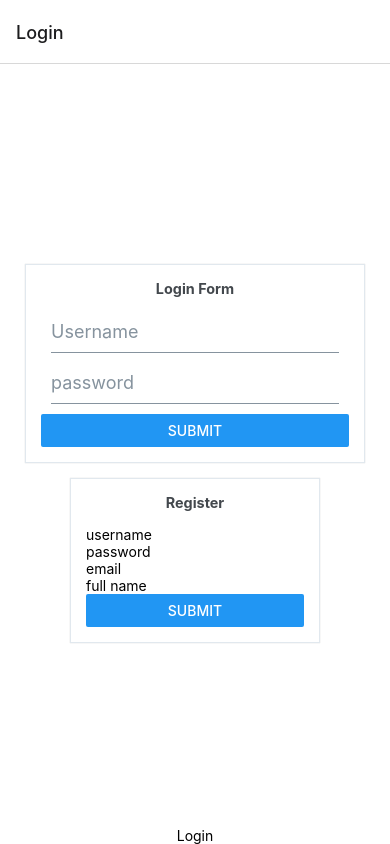
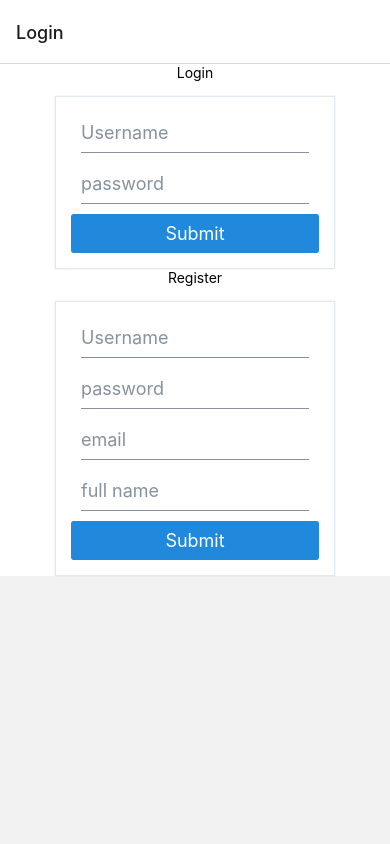
Before and after one commit to kurjaakoodia/wpms-example, a React Native app: screen /Home in a window 390 px wide. Built offline with nearby package versions, Linux system fonts and the light colour scheme; no server answers.

Commit message:
comp-lib kaikki valmiina

```diff
--- a/components/ListItem.js
+++ b/components/ListItem.js
@@ -1,28 +1,41 @@
-import {Image, TouchableOpacity} from 'react-native';
+import {View, TouchableOpacity} from 'react-native';
 import PropTypes from 'prop-types';
 import {mediaUrl} from '../utils/app-config';
 import {ListItem as RNEListItem, Avatar, Button} from '@rneui/themed';
 
 const ListItem = ({singleMedia, navigation}) => {
   return (
-    <TouchableOpacity
-      onPress={() => {
-        console.log('touched!', singleMedia.title);
-        navigation.navigate('Single', singleMedia);
-      }}
-    >
-      <RNEListItem>
-        <Avatar
-          size="large"
-          source={{uri: mediaUrl + singleMedia.thumbnails.w160}}
-        ></Avatar>
+    <TouchableOpacity>
+      <RNEListItem
+        bottomDivider
+        containerStyle={{
+          flexDirection: 'row',
+          alignItems: 'center',
+          justifyContent: 'space-between',
+        }}
+      >
+        <View style={{flex: 1, flexDirection: 'row', alignItems: 'center'}}>
+          <Avatar
+            size={100}
+            source={{uri: mediaUrl + singleMedia.thumbnails.w160}}
+          />
+          <View style={{flex: 1, marginLeft: 10}}>
+            <RNEListItem.Title style={{flex: 1}}>
+              {singleMedia.title}
+            </RNEListItem.Title>
+            <RNEListItem.Subtitle style={{flex: 1}}>
+              {singleMedia.description}
+            </RNEListItem.Subtitle>
+          </View>
+        </View>
+        <Button
+          title="View"
+          onPress={() => {
+            console.log('touched', singleMedia.title);
+            navigation.navigate('Single', singleMedia);
+          }}
+        />
       </RNEListItem>
-      <Image style={{width: 100, height: 100}} />
-      <RNEListItem.Title>{singleMedia.title}</RNEListItem.Title>
-      <RNEListItem.Subtitle>{singleMedia.description}</RNEListItem.Subtitle>
-      <RNEListItem.ButtonGroup>
-        <Button size="sm">View</Button>
-      </RNEListItem.ButtonGroup>
     </TouchableOpacity>
   );
 };
--- a/components/LoginForm.js
+++ b/components/LoginForm.js
@@ -1,11 +1,10 @@
-import {Text, Button} from 'react-native';
 import React, {useContext} from 'react';
 import {useForm} from 'react-hook-form';
 import {Controller} from 'react-hook-form';
 import {useAuthentication} from './hooks/apiHooks';
 import AsyncStorage from '@react-native-async-storage/async-storage';
 import {MainContext} from '../contexts/MainContext';
-import {Card, Input} from '@rneui/base';
+import {Card, Input, Button, Text} from '@rneui/themed';
 
 const LoginForm = () => {
   const {postLogin} = useAuthentication();
@@ -26,20 +25,16 @@ const LoginForm = () => {
     try {
       const loginResponse = await postLogin(loginData);
       console.log('login response', loginResponse);
-      // TODO: fix dofetch() to display errors from API (e.g. when bad user/pw)
-      // use loginResponse.user for storing token & userdata
       await AsyncStorage.setItem('userToken', loginResponse.token);
       setIsLoggedIn(true);
       setUser(loginResponse.user);
     } catch (error) {
       console.error(error);
-      // TODO: notify user about failed login?
     }
   };
 
   return (
-    <Card>
-      <Card.Title>Login Form</Card.Title>
+    <Card containerStyle={{width: 280}}>
       <Controller
         control={control}
         rules={{
@@ -74,7 +69,6 @@ const LoginForm = () => {
         )}
         name="password"
       />
-
       <Button title="Submit" onPress={handleSubmit(logIn)} />
     </Card>
   );
--- a/components/RegisterForm.js
+++ b/components/RegisterForm.js
@@ -1,9 +1,9 @@
-import {View, Text, TextInput, Button} from 'react-native';
+import {Text} from 'react-native';
 import React from 'react';
 import {useForm} from 'react-hook-form';
 import {Controller} from 'react-hook-form';
 import {useUser} from './hooks/apiHooks';
-import { Card } from '@rneui/base';
+import {Card, Input, Button} from '@rneui/themed';
 
 const RegisterForm = () => {
   const {postUser} = useUser();
@@ -11,7 +11,6 @@ const RegisterForm = () => {
     control,
     handleSubmit,
     formState: {errors},
-    reset,
   } = useForm({
     defaultValues: {
       username: '',
@@ -24,24 +23,20 @@ const RegisterForm = () => {
   const register = async (userData) => {
     try {
       await postUser(userData);
-      reset();
     } catch (error) {
       console.error(error);
-      // TODO: Notify user about failed login?
     }
   };
-
   return (
-    <Card>
-      <Card.Title>Register</Card.Title>
+    <Card containerStyle={{width: 280}}>
       <Controller
         control={control}
         rules={{
           required: true,
         }}
         render={({field: {onChange, onBlur, value}}) => (
-          <TextInput
-            placeholder="username"
+          <Input
+            placeholder="Username"
             onBlur={onBlur}
             onChangeText={onChange}
             value={value}
@@ -58,50 +53,48 @@ const RegisterForm = () => {
           maxLength: 100,
         }}
         render={({field: {onChange, onBlur, value}}) => (
-          <TextInput
+          <Input
             placeholder="password"
-            secureTextEntry={true}
+            secureTextEntry
             onBlur={onBlur}
             onChangeText={onChange}
             value={value}
-            autoCapitalize="none"
           />
         )}
         name="password"
       />
+
       <Controller
         control={control}
         rules={{
-          required: true,
+          maxLength: 100,
         }}
         render={({field: {onChange, onBlur, value}}) => (
-          <TextInput
+          <Input
             placeholder="email"
             onBlur={onBlur}
             onChangeText={onChange}
             value={value}
-            autoCapitalize="none"
           />
         )}
         name="email"
       />
+
       <Controller
         control={control}
         rules={{
-          required: true,
+          maxLength: 100,
         }}
         render={({field: {onChange, onBlur, value}}) => (
-          <TextInput
+          <Input
             placeholder="full name"
             onBlur={onBlur}
             onChangeText={onChange}
             value={value}
-            autoCapitalize="none"
           />
         )}
         name="full_name"
       />
-
       <Button title="Submit" onPress={handleSubmit(register)} />
     </Card>
   );
--- a/views/Home.js
+++ b/views/Home.js
@@ -1,29 +1,21 @@
 import React from 'react';
+import {SafeAreaView} from 'react-native';
+import List from '../components/List';
 import {StatusBar} from 'expo-status-bar';
-import {SafeAreaView, Platform, StyleSheet} from 'react-native';
-import List from '../components/List';
 import PropTypes from 'prop-types';
 
 const Home = ({navigation}) => {
   return (
-    <SafeAreaView style={styles.container}>
-      <List navigation={navigation} />
+    <>
+      <SafeAreaView>
+        <List navigation={navigation} />
+      </SafeAreaView>
       <StatusBar style="auto" />
-    </SafeAreaView>
+    </>
   );
 };
 
-const styles = StyleSheet.create({
-  container: {
-    flex: 1,
-    paddingTop: Platform.OS === 'android' ? 30 : 0,
-    backgroundColor: '#fff',
-    alignItems: 'center',
-    justifyContent: 'center',
-  },
-});
-
-Home.propTypes = {
+Home.prototype = {
   navigation: PropTypes.object,
 };
 
--- a/views/Login.js
+++ b/views/Login.js
@@ -1,10 +1,12 @@
 import React, {useContext, useEffect} from 'react';
 import {
   StyleSheet,
-  View,
   Text,
   KeyboardAvoidingView,
   Platform,
+  Keyboard,
+  TouchableOpacity,
+  ScrollView,
 } from 'react-native';
 import PropTypes from 'prop-types';
 import {MainContext} from '../contexts/MainContext';
@@ -20,7 +22,6 @@ const Login = ({navigation}) => {
   const checkToken = async () => {
     try {
       const token = await AsyncStorage.getItem('userToken');
-      // hardcoded token
       const userData = await getUserByToken(token);
       console.log('token', token);
       console.log('userdata', userData);
@@ -29,24 +30,32 @@ const Login = ({navigation}) => {
         setUser(userData);
       }
     } catch (error) {
-      console.log('checktoken error', error);
+      console.log('checkToken', error);
     }
   };
+
   useEffect(() => {
     checkToken();
   }, []);
 
   return (
-    <View style={styles.container}>
+    <ScrollView>
+      <TouchableOpacity
+        onPress={() => Keyboard.dismiss()}
+        style={{flex: 1}}
+        activeOpacity={1}
+      >
         <KeyboardAvoidingView
           behavior={Platform.OS === 'ios' ? 'padding' : 'height'}
           style={styles.container}
         >
+          <Text>Login</Text>
           <LoginForm />
+          <Text>Register</Text>
           <RegisterForm />
         </KeyboardAvoidingView>
-      <Text>Login</Text>
-    </View>
+      </TouchableOpacity>
+    </ScrollView>
   );
 };
 
--- a/views/Profile.js
+++ b/views/Profile.js
@@ -37,11 +37,12 @@ const Profile = (props) => {
   return (
     <Card>
       <Card.Title>{user.username}</Card.Title>
+      <Card.Image source={{uri: avatars}} />
       <Button title="Log out!" onPress={logOut} />
       <ListItem>
+        <Icon name="person" />
         <ListItem.Title>{user.username}</ListItem.Title>
       </ListItem>
-      <Card.Image source={{uri: avatars}} />
       <ListItem>
         <Icon name="email" />
         <ListItem.Title>{user.email}</ListItem.Title>
```
Lines whose indentation alone changed are shown as unchanged.
